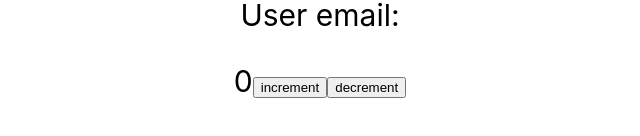
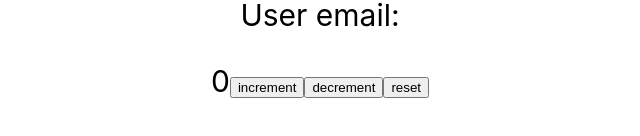
Before and after one commit to poojagarva28/react-with-typescript-basics, a React (Create React App) app: page / in a window 1280 px wide. Shown: the part 454-590 px from the top of the page, without its empty margins (320-960 px from the left). Built offline with nearby package versions, Linux system fonts and the light colour scheme.

Commit message:
increment, decrement and reset in useReducer - discriminated unions

```diff
--- a/src/components/state/Counter.tsx
+++ b/src/components/state/Counter.tsx
@@ -4,10 +4,16 @@
   count: number;
 };
 
-type CounterAction = {
-  type: string;
+type UpdateAction = {
+  type: "increment" | "decrement";
   payload: number;
 };
+
+type ResetAction = {
+  type: "reset";
+};
+
+type CounterAction = UpdateAction | ResetAction; // descriminated unions
 
 const initialValue = { count: 0 };
 
@@ -21,6 +27,9 @@
       return {
         count: state.count - action.payload,
       };
+    }
+    case "reset": {
+      return initialValue;
     }
     default:
       return state;
@@ -38,6 +47,7 @@
       <button onClick={() => dispatch({ type: "decrement", payload: 1 })}>
         decrement
       </button>
+      <button onClick={() => dispatch({ type: "reset" })}>reset</button>
     </div>
   );
 };
```
